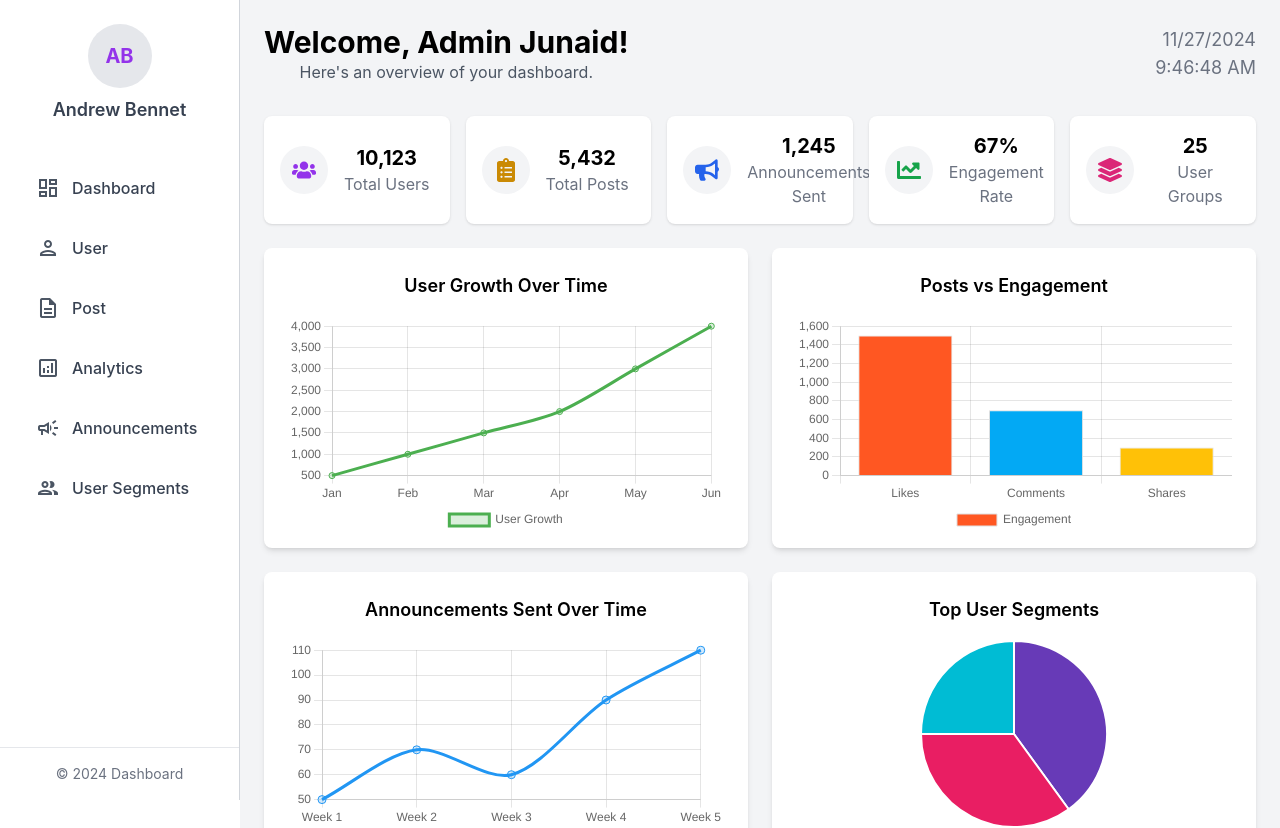
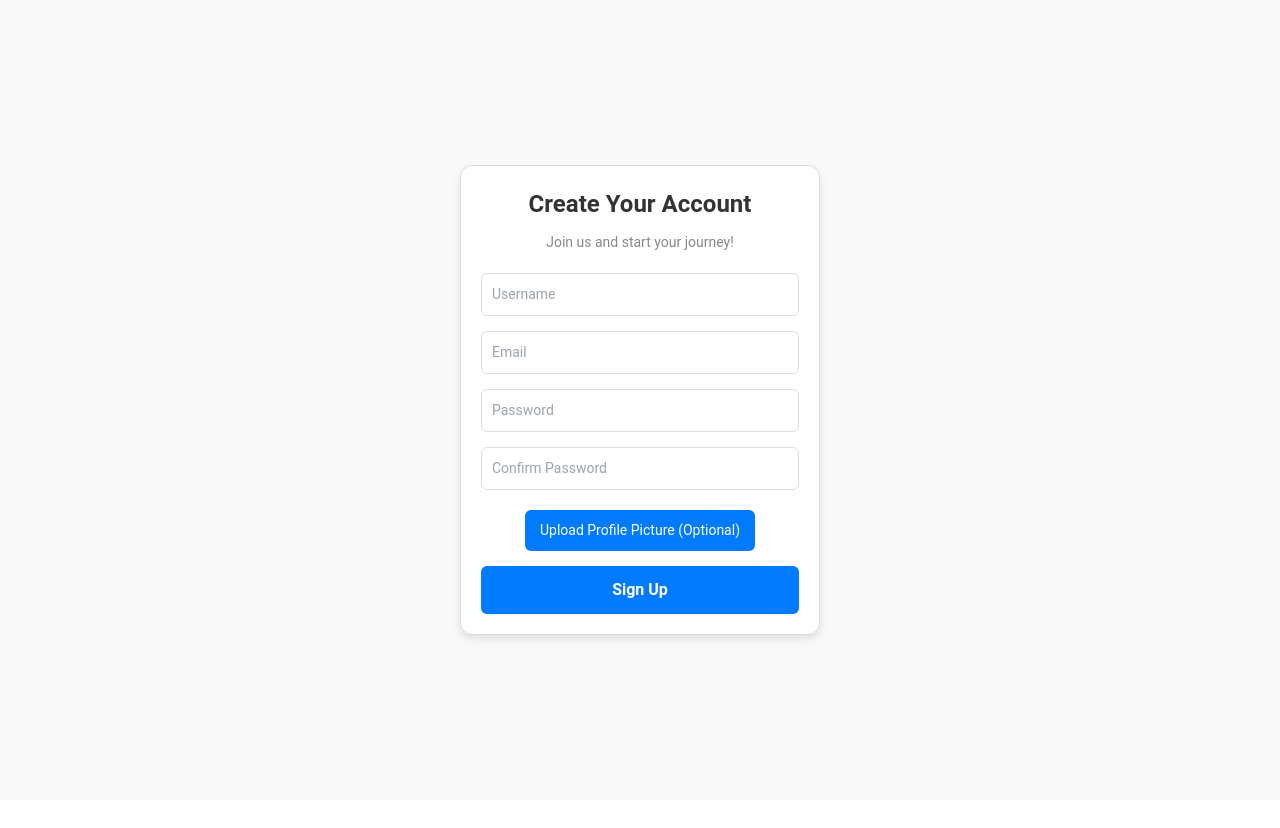
Before and after one commit to JunaidJamshid123/Instagram-AdminPanel, a React (Create React App) app in the folder frontend/: page / in a window 1280 px wide. Shown: the top 828 px of the page. After the commit the page ends 800 px from the top, so only its background shows below. Built offline with nearby package versions, Linux system fonts and the light colour scheme.

Commit message:
Login and Signup Page Developed

```diff
--- a/frontend/src/App.js
+++ b/frontend/src/App.js
@@ -1,10 +1,12 @@
 import './App.css'; // Global styles
 import DashboardPage from './components/DashboardPage'; // Importing the main dashboard
-
+import Signup from './components/Signup/Signup'; // Importing the main dashboard
+import Login from './components/login/Login'; // Importing the main dashboard
 function App() {
   return (
     <div className="App">
-      <DashboardPage />
+
+       <Signup />
     </div>
   );
 }
--- /dev/null
+++ b/frontend/src/components/Signup/Signup.js
@@ -0,0 +1,182 @@
+import React, { useState } from "react";
+
+const Signup = () => {
+  const [formData, setFormData] = useState({
+    username: "",
+    email: "",
+    password: "",
+    confirmPassword: "",
+    profilePicture: null,
+  });
+
+  const handleChange = (e) => {
+    const { name, value } = e.target;
+    setFormData({ ...formData, [name]: value });
+  };
+
+  const handleFileChange = (e) => {
+    setFormData({ ...formData, profilePicture: e.target.files[0] });
+  };
+
+  const handleSubmit = (e) => {
+    e.preventDefault();
+    if (formData.password !== formData.confirmPassword) {
+      alert("Passwords do not match!");
+      return;
+    }
+    console.log("Form Submitted:", formData);
+  };
+
+  return (
+    <div style={styles.page}>
+      <div className="signup-container" style={styles.container}>
+        <h2 style={styles.title}>Create Your Account</h2>
+        <p style={styles.subTitle}>Join us and start your journey!</p>
+        <form onSubmit={handleSubmit} style={styles.form}>
+          <div style={styles.inputGroup}>
+            <input
+              type="text"
+              id="username"
+              name="username"
+              value={formData.username}
+              onChange={handleChange}
+              required
+              placeholder="Username"
+              style={styles.input}
+            />
+          </div>
+          <div style={styles.inputGroup}>
+            <input
+              type="email"
+              id="email"
+              name="email"
+              value={formData.email}
+              onChange={handleChange}
+              required
+              placeholder="Email"
+              style={styles.input}
+            />
+          </div>
+          <div style={styles.inputGroup}>
+            <input
+              type="password"
+              id="password"
+              name="password"
+              value={formData.password}
+              onChange={handleChange}
+              required
+              placeholder="Password"
+              style={styles.input}
+            />
+          </div>
+          <div style={styles.inputGroup}>
+            <input
+              type="password"
+              id="confirmPassword"
+              name="confirmPassword"
+              value={formData.confirmPassword}
+              onChange={handleChange}
+              required
+              placeholder="Confirm Password"
+              style={styles.input}
+            />
+          </div>
+          <div style={styles.inputGroup}>
+            <input
+              type="file"
+              id="profilePicture"
+              name="profilePicture"
+              onChange={handleFileChange}
+              style={styles.fileInput}
+            />
+            <label htmlFor="profilePicture" style={styles.fileLabel}>
+              Upload Profile Picture (Optional)
+            </label>
+          </div>
+          <button type="submit" style={styles.button}>
+            Sign Up
+          </button>
+        </form>
+      </div>
+    </div>
+  );
+};
+
+const styles = {
+  page: {
+    backgroundColor: "#f9f9f9",
+    display: "flex",
+    justifyContent: "center",
+    alignItems: "center",
+    minHeight: "100vh",
+    padding: "20px 0",
+  },
+  container: {
+    maxWidth: "360px",
+    width: "100%",
+    padding: "20px",
+    border: "1px solid #ddd",
+    borderRadius: "12px",
+    backgroundColor: "#fff",
+    boxShadow: "0 4px 8px rgba(0, 0, 0, 0.1)",
+    margin: "20px auto",
+    textAlign: "center",
+    fontFamily: "'Roboto', sans-serif",
+  },
+  title: {
+    fontSize: "24px",
+    fontWeight: "bold",
+    color: "#333",
+    marginBottom: "10px",
+  },
+  subTitle: {
+    fontSize: "14px",
+    color: "#888",
+    marginBottom: "20px",
+  },
+  form: {
+    display: "flex",
+    flexDirection: "column",
+    gap: "15px",
+  },
+  inputGroup: {
+    position: "relative",
+  },
+  input: {
+    width: "100%",
+    padding: "10px",
+    border: "1px solid #ddd",
+    borderRadius: "6px",
+    fontSize: "14px",
+    fontFamily: "'Roboto', sans-serif",
+  },
+  fileInput: {
+    display: "none",
+  },
+  fileLabel: {
+    display: "inline-block",
+    padding: "10px 15px",
+    backgroundColor: "#007BFF",
+    color: "#fff",
+    borderRadius: "6px",
+    fontSize: "14px",
+    cursor: "pointer",
+    marginTop: "5px",
+  },
+  button: {
+    padding: "12px",
+    backgroundColor: "#007BFF",
+    color: "white",
+    border: "none",
+    borderRadius: "6px",
+    fontSize: "16px",
+    fontWeight: "bold",
+    cursor: "pointer",
+    transition: "background-color 0.3s ease",
+  },
+  buttonHover: {
+    backgroundColor: "#0056b3",
+  },
+};
+
+export default Signup;
--- /dev/null
+++ b/frontend/src/components/login/Login.js
@@ -0,0 +1,128 @@
+import React, { useState } from "react";
+
+const Login = () => {
+  const [formData, setFormData] = useState({
+    email: "",
+    password: "",
+  });
+
+  const handleChange = (e) => {
+    const { name, value } = e.target;
+    setFormData({ ...formData, [name]: value });
+  };
+
+  const handleSubmit = (e) => {
+    e.preventDefault();
+    console.log("Login Submitted:", formData);
+  };
+
+  return (
+    <div style={styles.page}>
+      <div style={styles.container}>
+        <h2 style={styles.title}>Log In</h2>
+        <form onSubmit={handleSubmit} style={styles.form}>
+          <div style={styles.inputGroup}>
+            <input
+              type="email"
+              id="email"
+              name="email"
+              value={formData.email}
+              onChange={handleChange}
+              required
+              placeholder="Email"
+              style={styles.input}
+            />
+          </div>
+          <div style={styles.inputGroup}>
+            <input
+              type="password"
+              id="password"
+              name="password"
+              value={formData.password}
+              onChange={handleChange}
+              required
+              placeholder="Password"
+              style={styles.input}
+            />
+          </div>
+          <button type="submit" style={styles.button}>
+            Log In
+          </button>
+        </form>
+        <p style={styles.footerText}>
+          Don't have an account? <a href="/signup" style={styles.link}>Sign Up</a>
+        </p>
+      </div>
+    </div>
+  );
+};
+
+const styles = {
+  page: {
+    backgroundColor: "#f5f5f5",
+    display: "flex",
+    justifyContent: "center",
+    alignItems: "center",
+    minHeight: "100vh",
+    padding: "20px",
+  },
+  container: {
+    width: "100%",
+    maxWidth: "400px",
+    padding: "30px",
+    border: "1px solid #ddd",
+    borderRadius: "12px",
+    backgroundColor: "#fff",
+    boxShadow: "0 4px 10px rgba(0, 0, 0, 0.1)",
+    textAlign: "center",
+    fontFamily: "'Roboto', sans-serif",
+  },
+  title: {
+    fontSize: "24px",
+    fontWeight: "600",
+    color: "#333",
+    marginBottom: "20px",
+  },
+  form: {
+    display: "flex",
+    flexDirection: "column",
+    gap: "15px",
+  },
+  inputGroup: {
+    position: "relative",
+  },
+  input: {
+    width: "100%",
+    padding: "12px 14px",
+    border: "1px solid #ddd",
+    borderRadius: "8px",
+    fontSize: "14px",
+    fontFamily: "'Roboto', sans-serif",
+  },
+  button: {
+    padding: "10px",
+    backgroundColor: "#3498db",
+    color: "white",
+    border: "none",
+    borderRadius: "8px",
+    fontSize: "15px",
+    fontWeight: "bold",
+    cursor: "pointer",
+    transition: "background-color 0.3s ease",
+  },
+  buttonHover: {
+    backgroundColor: "#2980b9",
+  },
+  footerText: {
+    fontSize: "14px",
+    color: "#555",
+    marginTop: "15px",
+  },
+  link: {
+    color: "#3498db",
+    textDecoration: "none",
+    fontWeight: "500",
+  },
+};
+
+export default Login;
```
